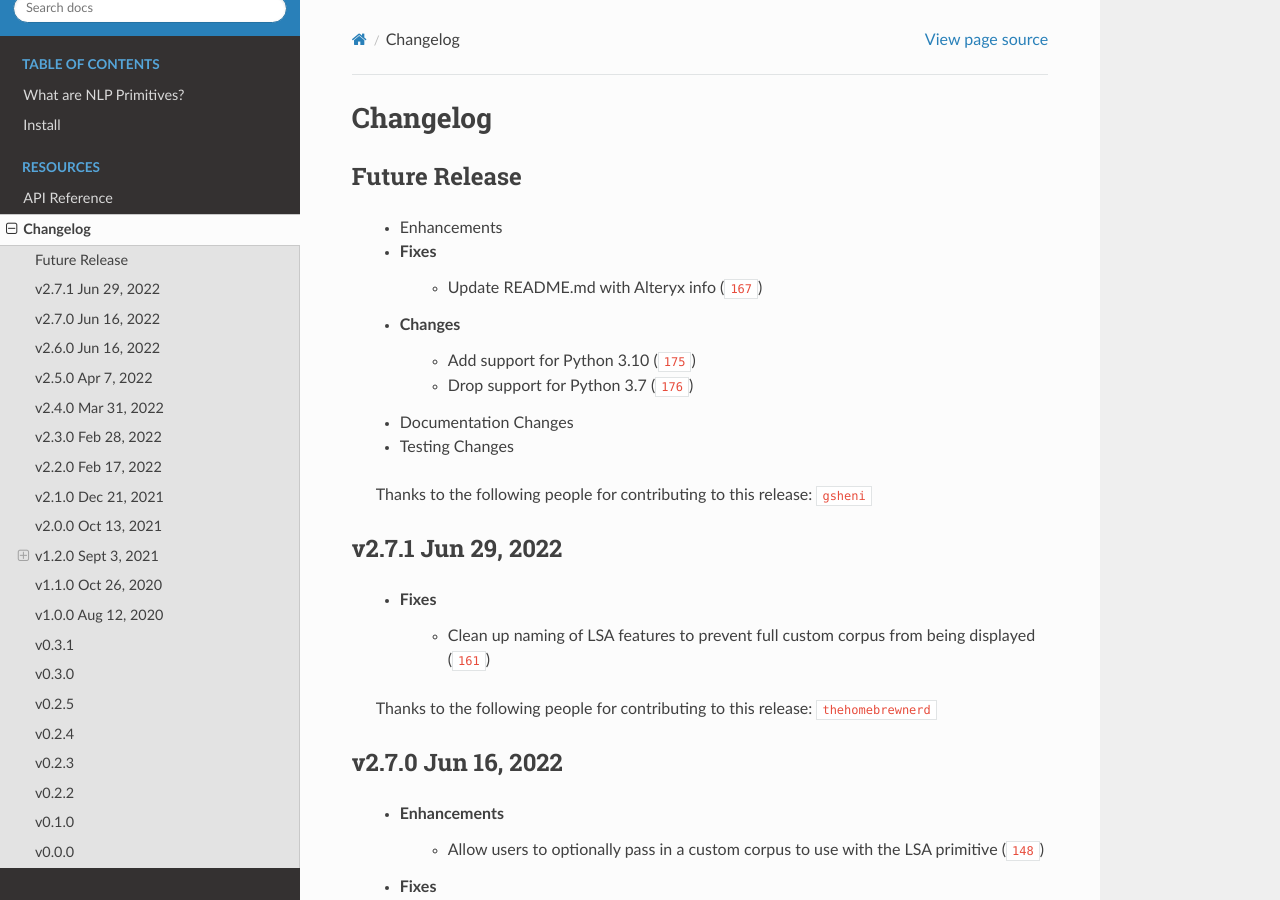
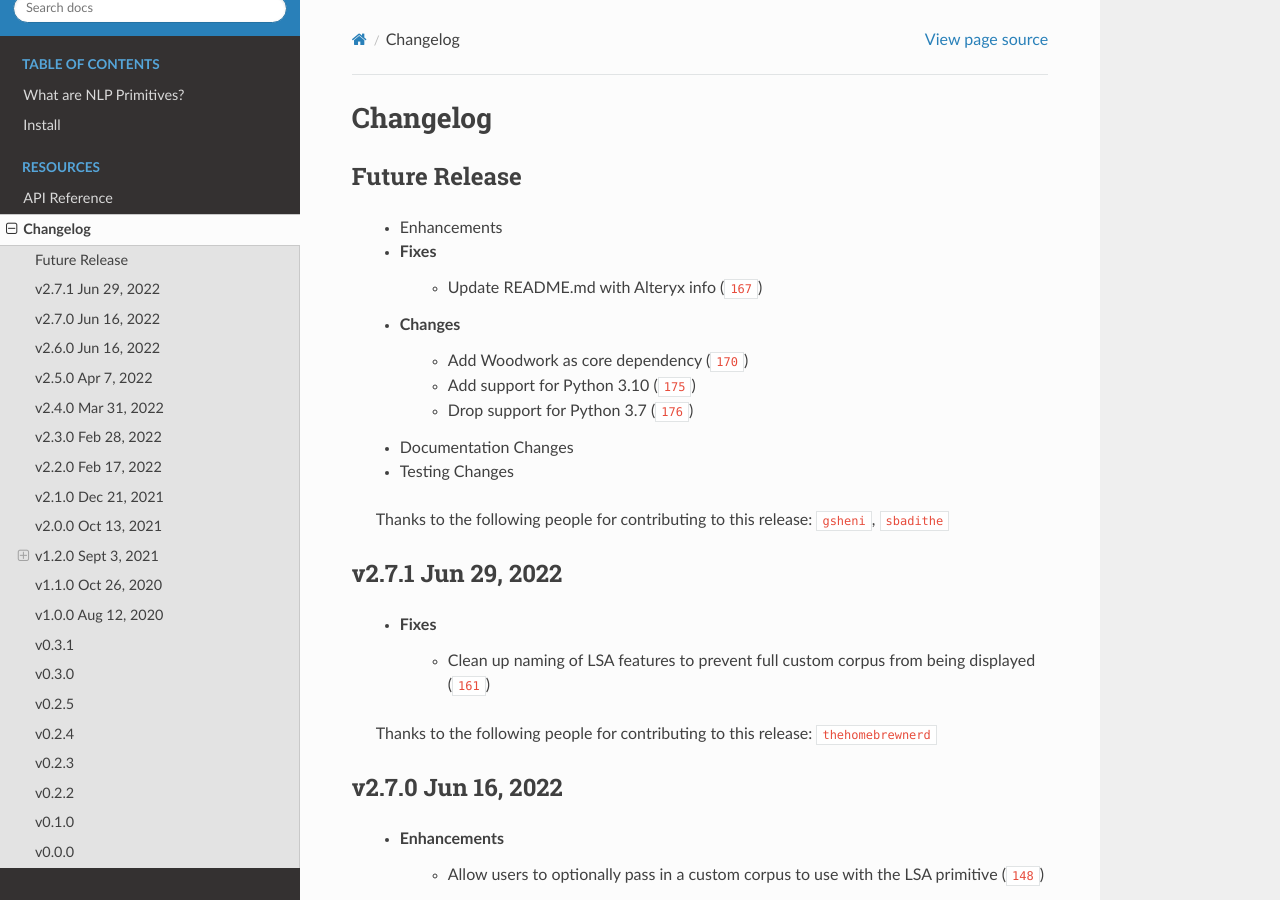
Before and after one commit to alteryx/nlp_primitives, a Sphinx documentation site: the page built from docs/source/changelog.rst, in a window 1280 px wide and 900 px high. Built offline with Sphinx 7.4.7 and the Read the Docs theme 2.0.0, drawn with Linux system fonts in a browser that asks for light colours; cross-references to code outside the pages are shown as plain code.

Commit message:
Add Woodwork to core dependencies (#170)
* add woodwork to core dependencies

* changelog update

```diff
--- a/docs/source/changelog.rst
+++ b/docs/source/changelog.rst
@@ -8,13 +8,14 @@ Future Release
     * Fixes
         * Update README.md with Alteryx info (:pr:`167`)
     * Changes
+        * Add Woodwork as core dependency (:pr:`170`)
         * Add support for Python 3.10 (:pr:`175`)
         * Drop support for Python 3.7 (:pr:`176`)
     * Documentation Changes
     * Testing Changes
 
     Thanks to the following people for contributing to this release:
-    :user:`gsheni`
+    :user:`gsheni`, :user:`sbadithe`
 
 v2.7.1 Jun 29, 2022
 ===================
--- a/setup.cfg
+++ b/setup.cfg
@@ -45,6 +45,7 @@ install_requires =
     featuretools >= 1.5.0
     nltk >= 3.4.5
     scikit-learn >= 0.20.0
+    woodwork >= 0.8.1
 python_requires = >=3.8, <4
 
 [options.extras_require]
```
